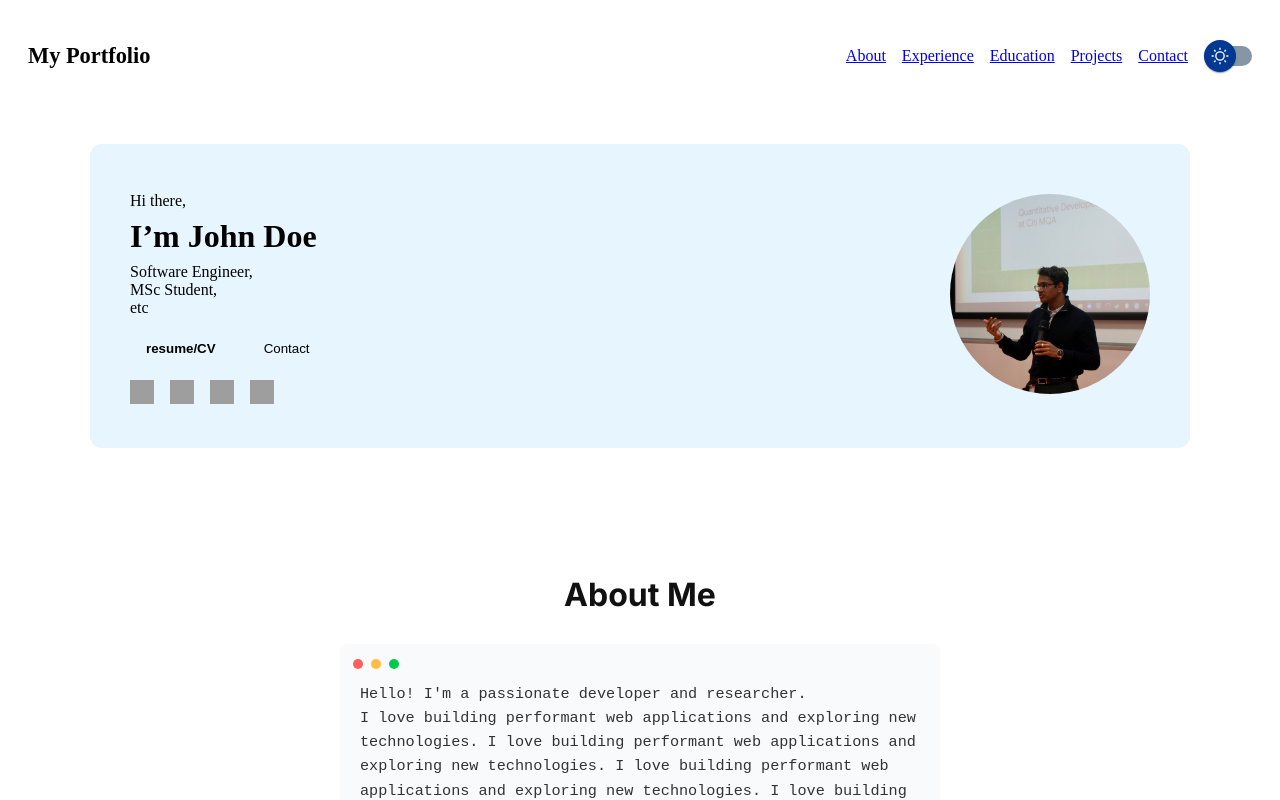
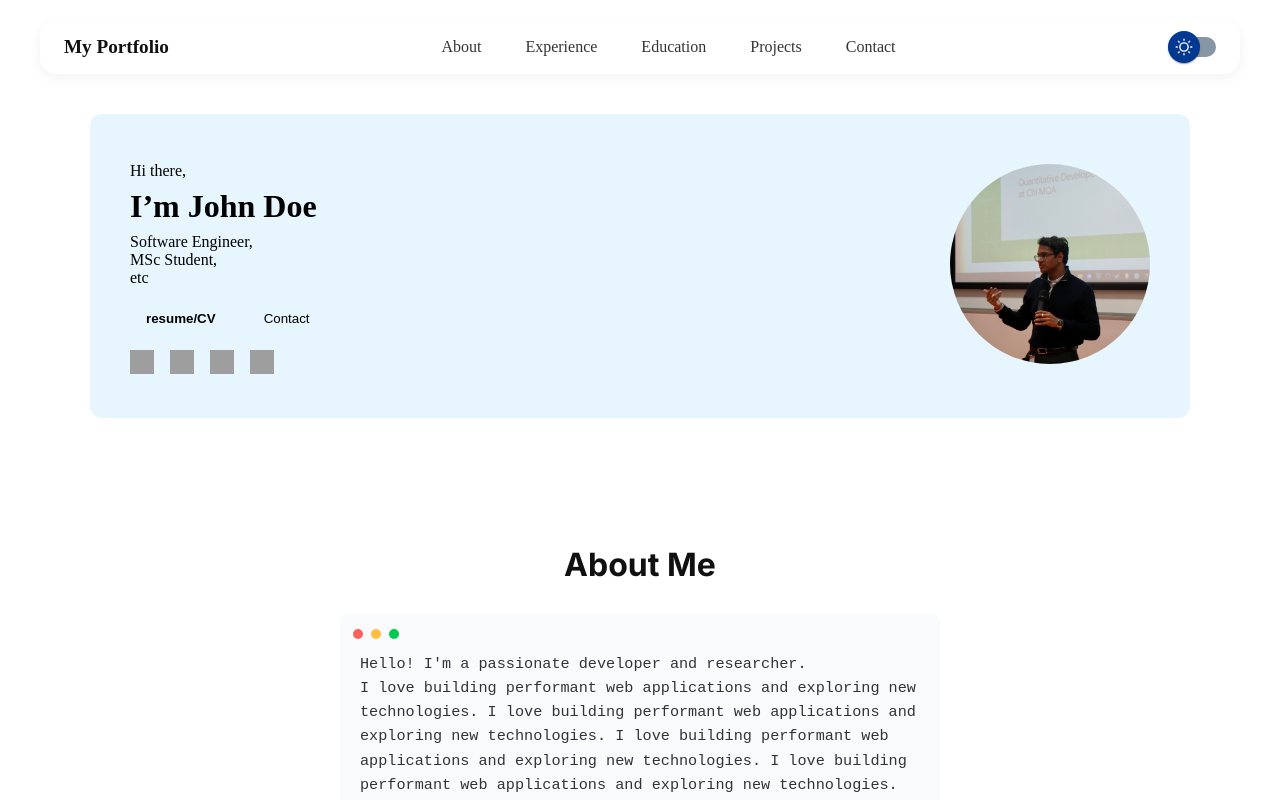
Before and after one commit to NavneetKishanS/portfolio, a React (Create React App) app: page / in a window 1280 px wide. Shown: the top 800 px of the page. Built offline with nearby package versions, Linux system fonts and the light colour scheme; grey boxes are pictures that could not be loaded; the HTML template or start-up script is replaced by a standard one.

Commit message:
new NavBar toggle enabled

```diff
--- /dev/null
+++ b/src/components/Header.css
@@ -0,0 +1,76 @@
+.custom-navbar {
+  display: flex;
+  justify-content: space-between;
+  align-items: center;
+  padding: 12px 24px;
+  margin: 20px auto;
+  max-width: 1200px;
+  background: #ffffff;
+  border-radius: 16px;
+  box-shadow: 0 4px 12px rgba(0, 0, 0, 0.05);
+  transition: background 0.3s ease, box-shadow 0.3s ease;
+}
+
+/* Dark mode background */
+[data-theme="dark"] .custom-navbar {
+  background: #1f1f1f;
+  box-shadow: 0 4px 12px rgba(0, 0, 0, 0.4);
+}
+
+.navbar-left .navbar-logo {
+  font-weight: 700;
+  font-size: 1.2rem;
+  color: #111;
+  transition: color 0.3s ease;
+}
+
+/* Dark mode logo text */
+[data-theme="dark"] .navbar-left .navbar-logo {
+  color: #f1f1f1;
+}
+
+.navbar-center {
+  display: flex;
+  gap: 1.5rem;
+}
+
+.navbar-center a {
+  text-decoration: none;
+  color: #333;
+  font-weight: 500;
+  transition: color 0.3s ease;
+  padding: 6px 10px;
+  border-radius: 6px;
+}
+
+.navbar-center a:hover {
+  background: rgba(0, 123, 255, 0.1);
+  color: #007bff;
+}
+
+/* Dark mode nav links */
+[data-theme="dark"] .navbar-center a {
+  color: #ddd;
+}
+[data-theme="dark"] .navbar-center a:hover {
+  background: rgba(0, 123, 255, 0.2);
+  color: #ffffff;
+}
+
+.navbar-right {
+  display: flex;
+  align-items: center;
+}
+
+/* Responsive for smaller screens */
+@media (max-width: 768px) {
+  .custom-navbar {
+    flex-direction: column;
+    align-items: flex-start;
+    gap: 10px;
+  }
+  .navbar-center {
+    flex-wrap: wrap;
+    gap: 1rem;
+  }
+}
--- a/src/components/Header.jsx
+++ b/src/components/Header.jsx
@@ -1,26 +1,24 @@
+// src/components/Header.jsx
 import React from "react";
 import ThemeToggle from "./ThemeToggle";
+import "./Header.css";
 
 export default function Header() {
   return (
-    <header
-      style={{
-        display: "flex",
-        justifyContent: "space-between",
-        alignItems: "center",
-        padding: "20px",
-        borderBottom: "1px solid var(--card-bg)"
-      }}
-    >
-      <h1 style={{ fontSize: "1.4rem" }}>My Portfolio</h1>
-      <nav style={{ display: "flex", gap: "1rem", alignItems: "center" }}>
+    <header className="custom-navbar">
+      <div className="navbar-left">
+        <span className="navbar-logo">My Portfolio</span>
+      </div>
+      <nav className="navbar-center">
         <a href="#about">About</a>
         <a href="#experience">Experience</a>
         <a href="#education">Education</a>
         <a href="#projects">Projects</a>
         <a href="#contact">Contact</a>
+      </nav>
+      <div className="navbar-right">
         <ThemeToggle />
-      </nav>
+      </div>
     </header>
   );
 }
```
